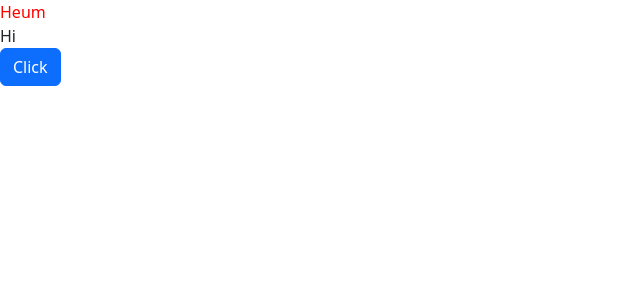
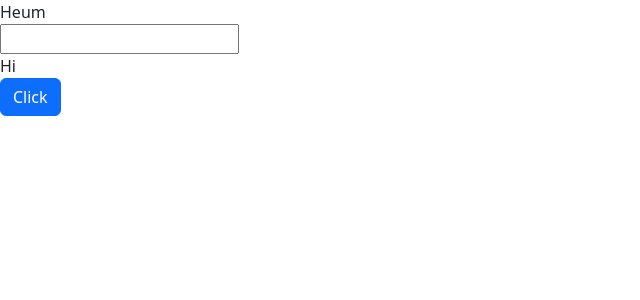
Before and after one commit to Stella0426/Vue3-project, a Vue app: page / in a window 1280 px wide. Shown: the top 300 px of the page, without its empty margins (0-640 px from the left). Built offline with nearby package versions, Linux system fonts and the light colour scheme.

Commit message:
데이터 바인딩

```diff
--- a/src/App.vue
+++ b/src/App.vue
@@ -5,11 +5,15 @@
   3. style(css 코드가 들어감)
 -->
 <template>
-  <div class="name">{{ name }}</div>
+  <!-- v-bind === : , v-on: === @ -->
+  <div v-bind:class="nameClass">{{ name }}</div>
+  <!-- 템플릿안에서는 name.value를 쓰지않아도 name만 써도 화면에 출력되게 만듦 -->
+  <input :type="type" :value="name">
+  <!-- 바인딩 : 연결하다 -->
   <div>Hi</div>
   <button
     class="btn btn-primary"
-    v-on:click="updateName"
+    @click="updateName"
   >Click</button>
   <!-- <div>{{ greeting(name) }}</div> -->
   <!--
@@ -23,22 +27,40 @@
 </template>
 
 <script>
+  import { ref } from 'vue';
+  // import { reactive } from 'vue';
+
   export default {
     setup() {
-      let name = 'Heum';
+      const name = ref('Heum');
+      //data값이 변경되면 template의 값도 변경되는데 이걸 reactive하다고 표현함
+      //ref()안에는 숫자, object{}, 배열[] 등이 들어가도 모두 가능해!!
+      // const name = reactive({id:1}) or const name = reactive([])
 
       // const greeting = (name) => {
       //   return 'Hello, ' + name;
       // }
 
+      const type = ref('number');
+      const nameClass = ref('');
+      // const nameClass = ref('') -> 클래스명이 사라진거라서 빨간글씨가 아닌 검정글씨로 화면에 찍힘
+      // 아래 함수에 nameClass.value = 'name';를 적어주면 ref('')비어두면 버튼클릭하면 빨간글씨로 찍힘
+
       const updateName = () => {
-        name = 'Byul';
+        name.value = 'Byul'; //값을 변경할땐 .value 써야함! 객체 : name.value.id이렇게! => 객체와 배열은 name.id = 2; 이런식으로 value안쓰고 사용가능
         console.log(name)
+        // name이란 변수 값이 변경되어도 template에서 쓰이는 값은 변경되지 X!!
+        // 그래서 vue.js에서는 기능을 제공함 -> ref!!!
+        // 일반 변수를 사용해서 값을 담아주면 안되고 ref를 사용해서 담아줘야 변경됨.
+        type.value = 'text';
+        nameClass.value = 'name';
       }
 
       return{
         name,
-        updateName
+        updateName,
+        type,
+        nameClass
         // greeting,
         // 변수를 리턴해주면 이 안의 변수들은 template안에서 접근이 가능해짐
         // template 안에서 접근해주려면 {{데이터의 변수}} 콧수염문법 써주기
```
